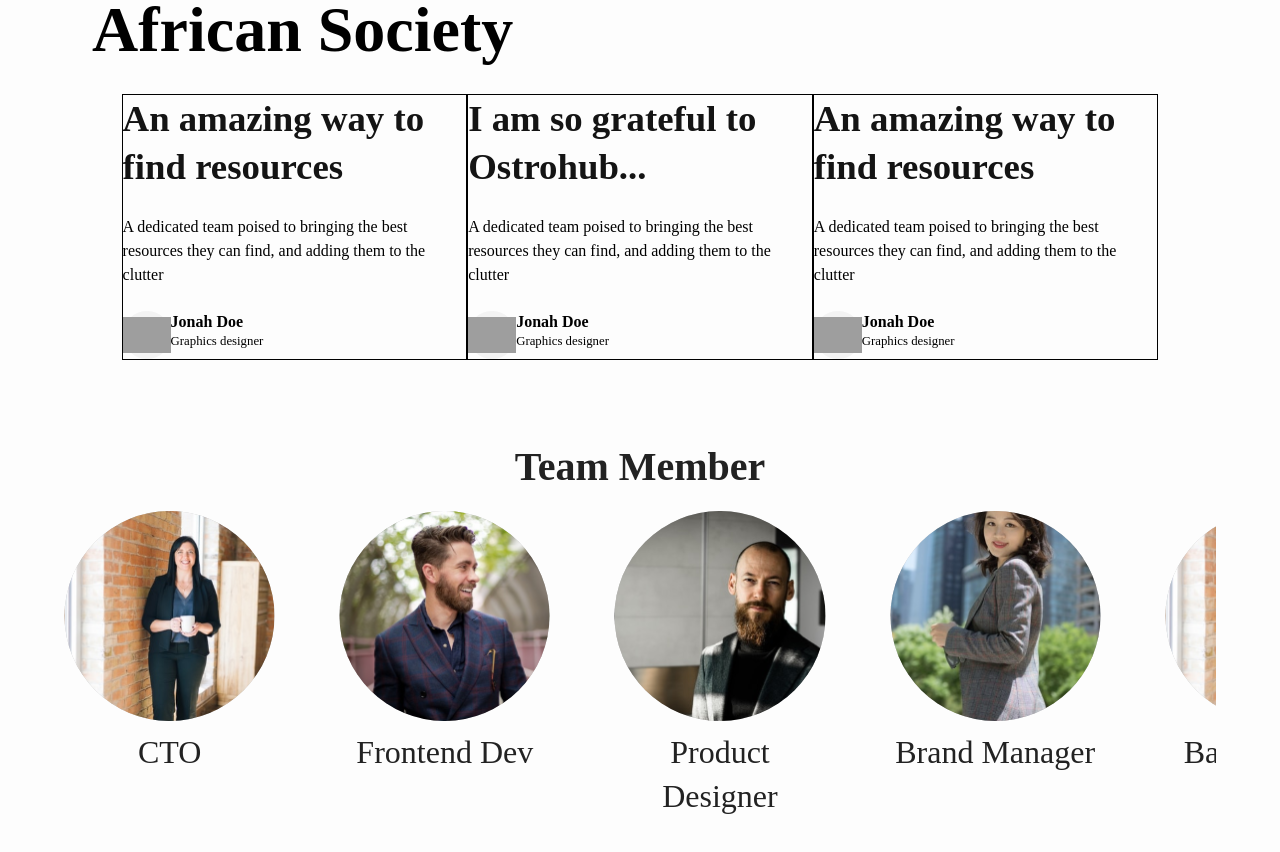
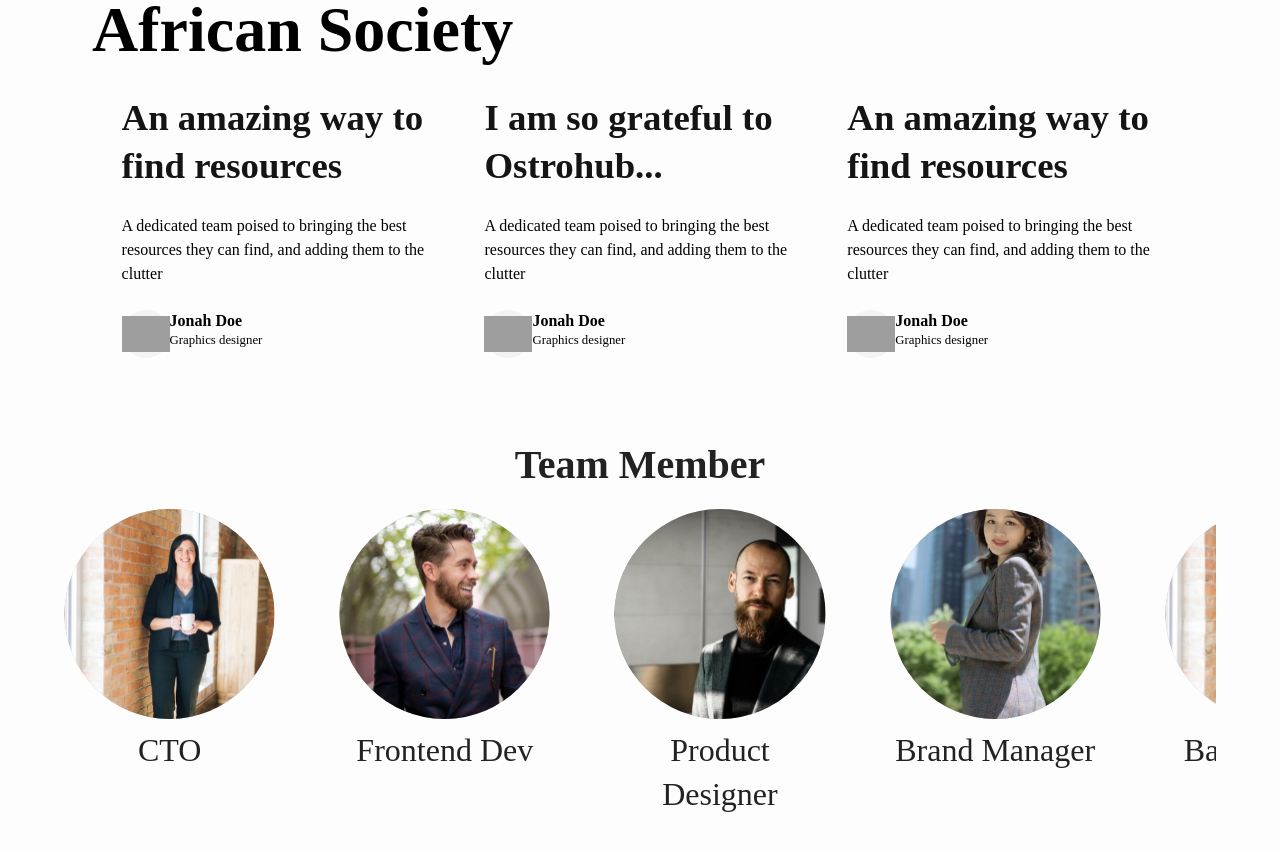
Before and after one commit to donkorBN/ostrohub-v2, a Next.js app: page /about in a window 1280 px wide. Shown: the part 1817-2669 px from the top of the page. Built offline with nearby package versions, Linux system fonts and the light colour scheme; grey boxes are pictures that could not be loaded; a web font is replaced by a local one.

Commit message:
about completed

```diff
--- a/src/app/about/page.tsx
+++ b/src/app/about/page.tsx
@@ -46,7 +46,7 @@ const Page: React.FC<PageProps> = ({ H1, boda, content, img }) => {
 
 const Impact: React.FC<ImpactProps> = ({ H1, testimony, name, job, dp }) => {
     return (
-        <div className="w-[90%] flex flex-col gap-[1.5rem] border">
+        <div className="w-[90%] md:w-[30%] flex-shrink-0 flex flex-col gap-[1rem] justify-between md:gap-[1.5rem] md:border-0 border-1 border-[#D1D1D1]">
             <h1 className="text-[#141414] font-semibold text-[1.1rem] md:text-[2.3rem] leading-[1.5rem] md:leading-[3rem] font-[Clash Grotesk]">{H1}</h1>
             <p className="font-[Clash Grotesk] font-light text-[0.9rem] md:text-[1rem] md:text-[1.3rem] leading-[1.2rem] md:leading-[1.5rem] text-[#000000]">{testimony}</p>
             <div>
@@ -157,8 +157,7 @@ export default function About() {
                         <h1 className="font-[inika] font-bold text-[2rem] md:text-[4rem] leading-[2.6rem] md:leading-[5rem] absolute left-4 top-7 md:left-7 md:top-10">Our impact to the <br />
                             African Society</h1>
                     </div>
-                    <div className="w-[100%] md:w-[90%] flex md:justify-between mx-auto overflow-auto">
-                    {/* <div className="w-full flex overflow-auto gap-[4rem]"> */}
+                    <div className="w-[100%] md:w-[90%] flex gap-[2rem] md:gap-[0rem] md:justify-between mx-auto overflow-x-auto">
                         <Impact
                             H1={"An amazing way to find resources"}
                             testimony={"A dedicated team poised to bringing the best resources they can find, and adding them to the clutter"}
```
